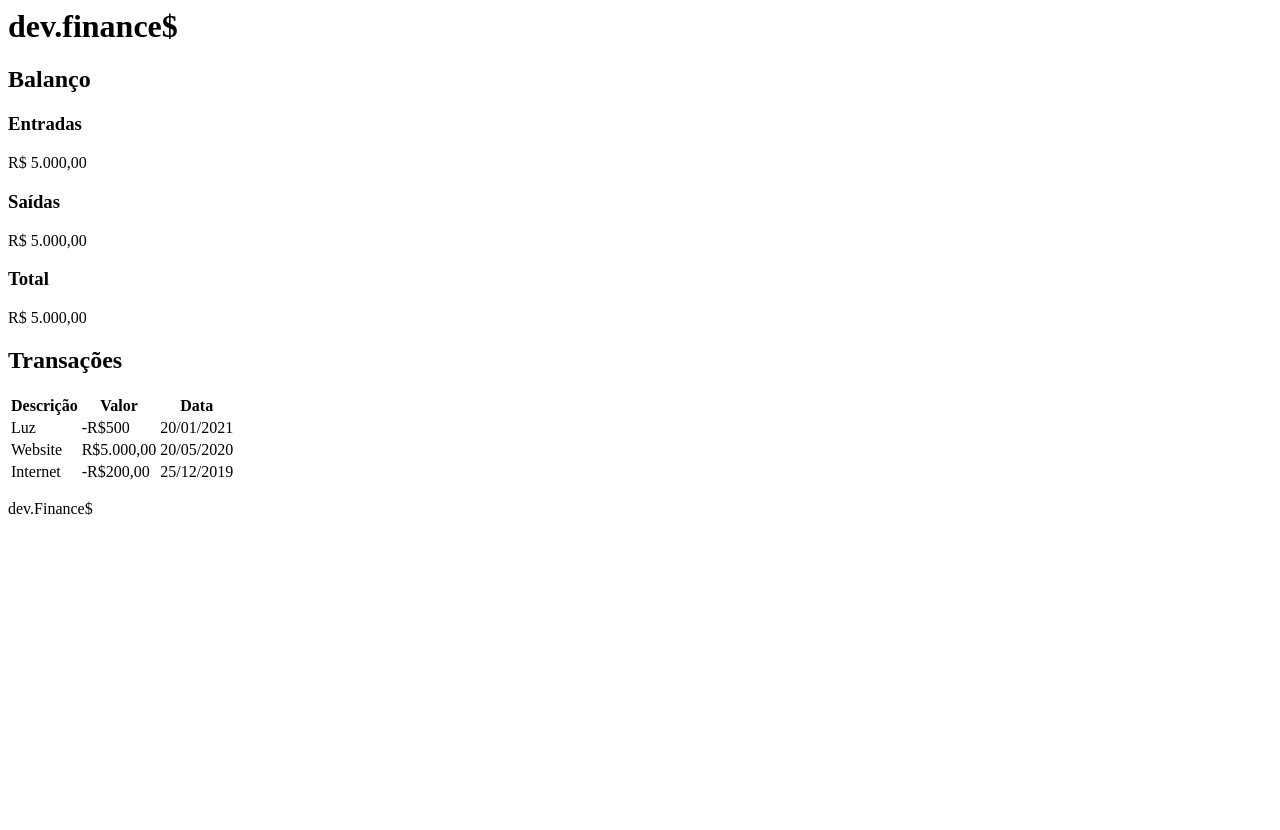
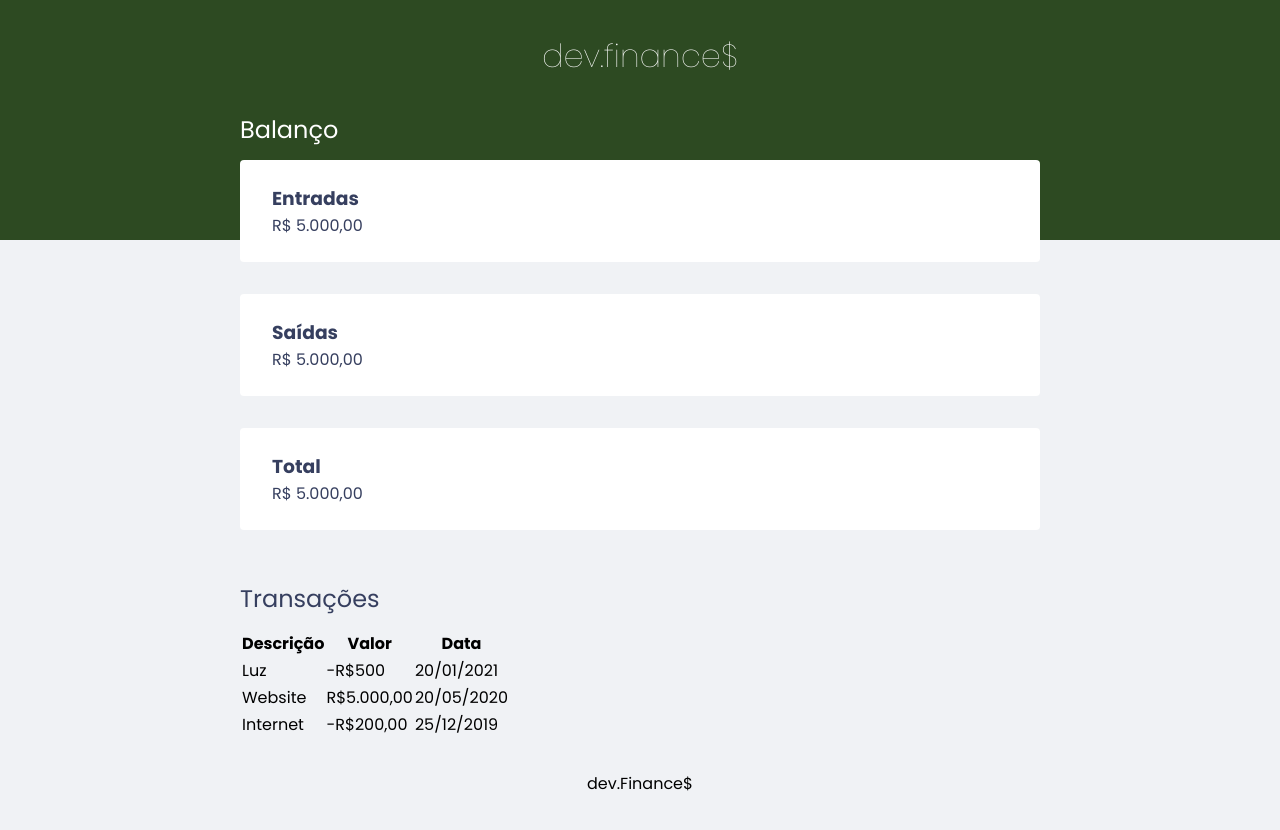
Before and after one commit to Conras21/devFinances, a plain HTML site: page index.html in a window 1280 px wide. Before the commit the page ends 800 px from the top, so only its background shows below. Drawn offline with Linux system fonts and the light colour scheme.

Commit message:
Adicionado css

```diff
--- a/index.html
+++ b/index.html
@@ -5,28 +5,34 @@
     <meta http-equiv="X-UA-Compatible" content="IE=edge">
     <meta name="viewport" content="width=device-width, initial-scale=1.0">
     <title>Document</title>
+
+    <link rel="stylesheet" href="./styles.css">
+    <link rel="preconnect" href="https://fonts.googleapis.com">
+<link rel="preconnect" href="https://fonts.gstatic.com" crossorigin>
+<link href="https://fonts.googleapis.com/css2?family=Poppins:ital,wght@0,100;0,400;0,700;1,100;1,400&display=swap" rel="stylesheet">
+
 </head>
 
 <body>
     <header>
-        <h1>dev.finance$</h1>
+        <h1 id="logo">dev.finance$</h1>
     </header>
 
-    <main>
+    <main class="container">
 
-        <section>
+        <section id="balance">
             <h2>Balanço</h2>
-            <div>
+            <div class="card">
                 <h3>Entradas</h3>
                 <p>R$ 5.000,00</p>
             </div>
 
-            <div>
+            <div class="card">
                 <h3>Saídas</h3>
-            <p>R$ 5.000,00</p>
+                <p>R$ 5.000,00</p>
             </div>
 
-            <div>
+            <div class="card">
                 <h3>Total</h3>
                 <p>R$ 5.000,00</p>
             </div>
@@ -34,10 +40,10 @@
         </section>
 
 
-        <section>
+        <section id="transaction">
             <h2>Transações</h2>
 
-        <table>
+        <table id="data-table">
             <thead>
                 <tr>
                     <th>Descrição</th>
--- /dev/null
+++ b/styles.css
@@ -0,0 +1,70 @@
+:root {
+    --dark-blue: #363f5f;
+}
+
+
+* {
+    margin: 0;
+    padding: 0;
+    box-sizing: border-box;
+}
+
+body {
+    background: #f0f2f5;
+    font-family: 'Poppins', sans-serif;
+}
+
+.container {
+    width: min(90vw, 800px);
+
+    margin: auto;
+}
+
+/* Titles ================== */
+h2 {
+    margin-top: 3.2rem;
+    margin-bottom: 0.8rem;
+    color: var(--dark-blue);
+
+    font-weight: normal;
+}
+
+/* Header ================== */
+
+header {
+    background: #2d4a22;
+    padding: 2rem 0 10rem;
+    text-align: center;
+}
+
+#logo {
+    color: #fff;
+    font-weight: 100;
+}
+
+/* Balance ================= */
+#balance {
+    margin-top: -8rem;
+}
+
+#balance h2 {
+    color: white;
+    margin-top: 0;
+}
+
+/* cards =================== */
+.card {
+    background: white;
+    padding: 1.5rem 2rem;
+    border-radius: 0.25rem;
+
+    margin-bottom: 2rem;
+
+    color: var(--dark-blue);
+}
+
+
+footer {
+    text-align: center;
+    padding: 2rem 0 10rem;
+}
```
